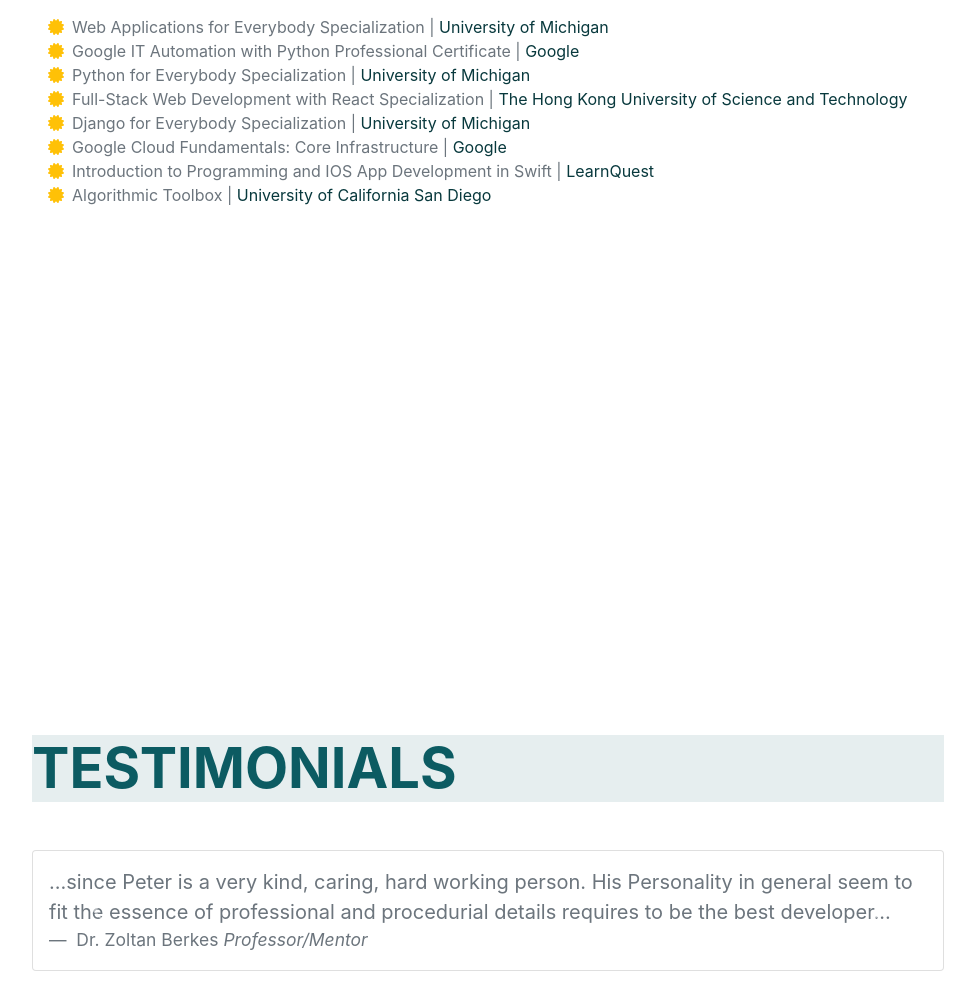
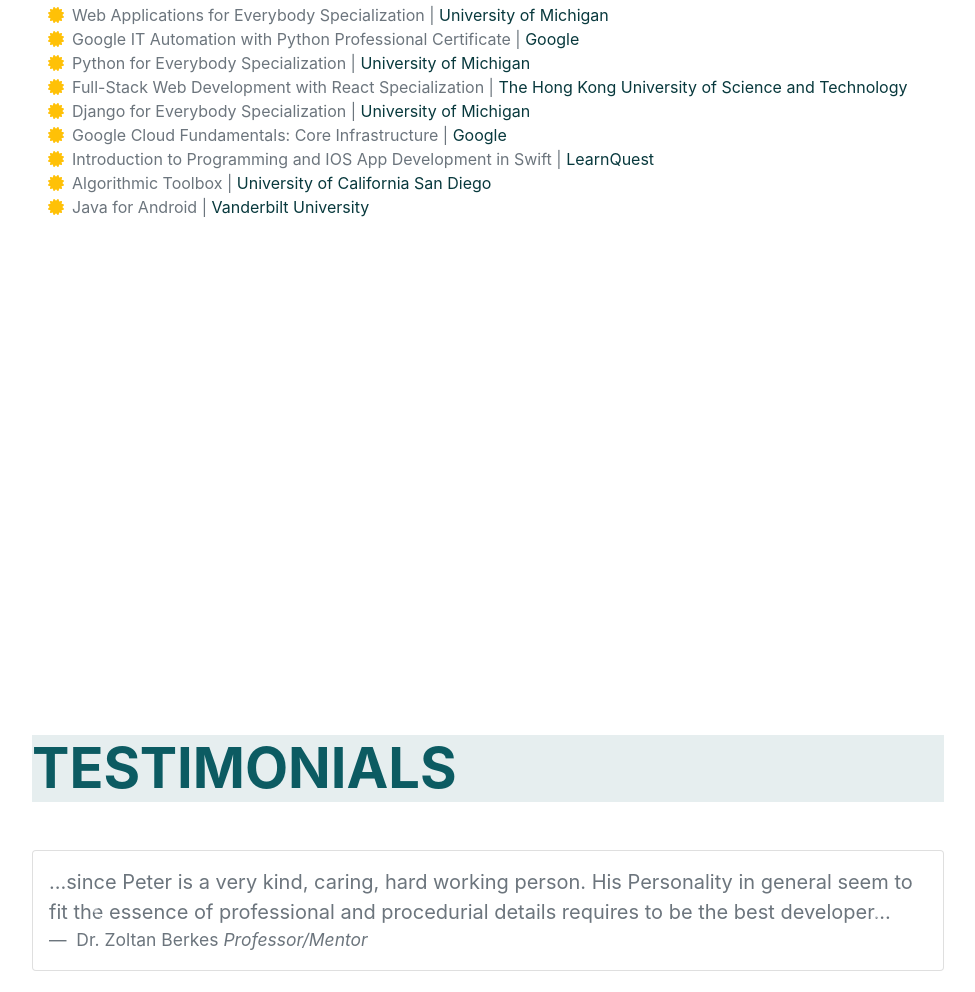
Before and after one commit to peterbytes-prog/peterbytes-prog.github.io, a plain HTML site: page index.html in a window 1280 px wide. Shown: the part 5153-6145 px from the top of the page, without its empty margins (288-1263 px from the left). Drawn offline with nearby package versions, Linux system fonts and the light colour scheme; some packages are replaced by stand-ins of ours; a script that the page names is missing; a web font is replaced by a local one.

Commit message:
added java certificate

```diff
--- a/index.html
+++ b/index.html
@@ -1122,6 +1122,10 @@
                           <span class="fa-li"><i class="fas fa-certificate text-warning"></i></span>
                           Algorithmic Toolbox | <span class="text-primary">University of California San Diego</span>
                         </li>
+                        <li>
+                          <span class="fa-li"><i class="fas fa-certificate text-warning"></i></span>
+                          Java for Android | <span class="text-primary">Vanderbilt University</span>
+                        </li>
                     </ul>
                 </div>
             </section>
```
